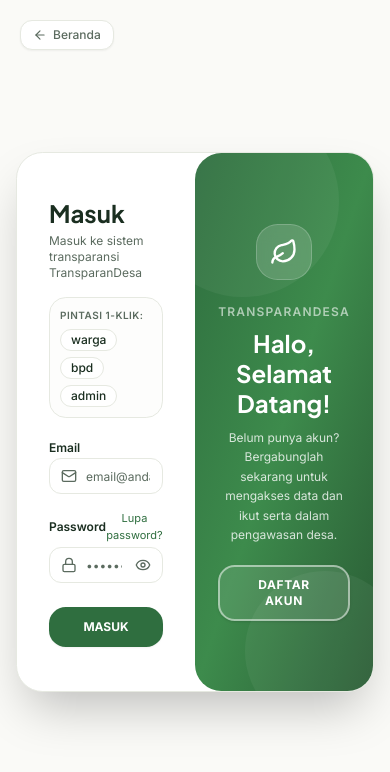
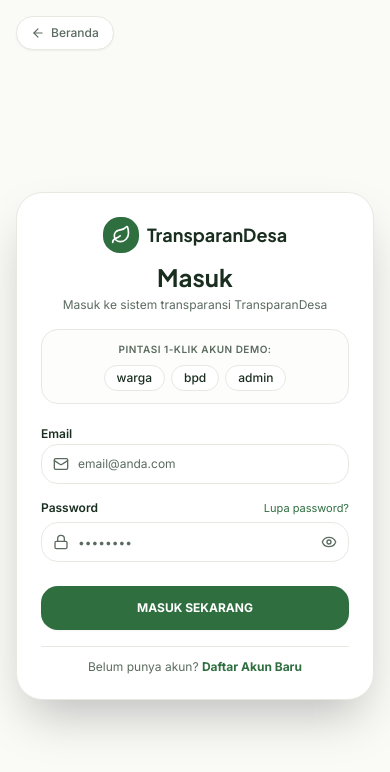
Before and after one commit to Aaihya/TransparanDesa, a Next.js app: page /auth in a window 390 px wide. Shown: the top 772 px of the page. Built offline with nearby package versions, Linux system fonts and the light colour scheme.

Commit message:
fix: make auth/login page fully responsive on mobile devices

```diff
--- a/app/auth/page.tsx
+++ b/app/auth/page.tsx
@@ -29,22 +29,219 @@ export default function AuthPage() {
   }
 
   return (
-    <div className="min-h-dvh bg-surface flex items-center justify-center p-4">
+    <div className="min-h-dvh bg-surface flex items-center justify-center p-4 sm:p-6 relative">
       {/* Back to home */}
       <Link
         href="/"
-        className="absolute top-5 left-5 inline-flex items-center gap-1.5 rounded-lg border border-border bg-card px-3 py-1.5 text-xs font-medium text-muted-foreground hover:text-foreground hover:bg-muted transition-colors shadow-xs z-30"
+        className="absolute top-4 left-4 sm:top-6 sm:left-6 inline-flex items-center gap-1.5 rounded-xl border border-border bg-card px-3.5 py-2 text-xs font-medium text-muted-foreground hover:text-foreground hover:bg-muted transition-colors shadow-xs z-30"
       >
         <ArrowLeft className="size-3.5" />
         Beranda
       </Link>
 
-      {/* Outer Container Card */}
-      <div className="relative w-full max-w-3xl h-[540px] overflow-hidden rounded-3xl border border-border bg-card shadow-2xl">
+      {/* Main Outer Container */}
+      <div className="w-full max-w-md md:max-w-3xl md:h-[540px] rounded-3xl border border-border bg-card shadow-2xl overflow-hidden relative mt-12 md:mt-0">
 
-        {/* ==================== FORM CONTAINERS ==================== */}
+        {/* ==================== MOBILE VIEW (< md) ==================== */}
+        <div className="block md:hidden p-6 sm:p-8 space-y-6">
+          <div className="flex items-center justify-center gap-2 mb-2">
+            <div className="flex size-9 items-center justify-center rounded-xl bg-primary text-primary-foreground">
+              <Leaf className="size-5" />
+            </div>
+            <span className="font-heading font-bold text-foreground text-lg">TransparanDesa</span>
+          </div>
+
+          {!isRegister ? (
+            /* MOBILE LOGIN FORM */
+            <form onSubmit={handleLogin} className="space-y-4">
+              <div className="text-center">
+                <h1 className="font-heading text-2xl font-bold text-foreground">Masuk</h1>
+                <p className="mt-1 text-xs text-muted-foreground">
+                  Masuk ke sistem transparansi TransparanDesa
+                </p>
+              </div>
+
+              {/* Quick demo accounts */}
+              <div className="rounded-xl border border-border bg-muted/40 p-3">
+                <p className="text-[10px] font-semibold uppercase tracking-wider text-muted-foreground mb-2 text-center">
+                  Pintasi 1-Klik Akun Demo:
+                </p>
+                <div className="flex flex-wrap justify-center gap-1.5">
+                  {['warga@demo.id', 'bpd@demo.id', 'admin@demo.id'].map((acc) => (
+                    <button
+                      key={acc}
+                      type="button"
+                      onClick={() => { setEmail(acc); setPassword('demo1234') }}
+                      className="rounded-full border border-border bg-card hover:bg-secondary hover:text-primary px-3 py-1 text-xs font-medium text-foreground transition-colors"
+                    >
+                      {acc.split('@')[0]}
+                    </button>
+                  ))}
+                </div>
+              </div>
+
+              {/* Email Input */}
+              <div className="space-y-1.5">
+                <label className="text-xs font-semibold text-foreground">Email</label>
+                <div className="relative">
+                  <Mail className="absolute left-3 top-1/2 -translate-y-1/2 size-4 text-muted-foreground" />
+                  <input
+                    type="email"
+                    value={email}
+                    onChange={(e) => setEmail(e.target.value)}
+                    placeholder="email@anda.com"
+                    required
+                    className="w-full h-10 rounded-xl border border-input bg-background pl-9 pr-3 text-xs text-foreground placeholder:text-muted-foreground outline-none focus:border-primary focus:ring-2 focus:ring-primary/20"
+                  />
+                </div>
+              </div>
+
+              {/* Password Input */}
+              <div className="space-y-1.5">
+                <div className="flex items-center justify-between">
+                  <label className="text-xs font-semibold text-foreground">Password</label>
+                  <button type="button" className="text-[11px] text-primary hover:underline">Lupa password?</button>
+                </div>
+                <div className="relative">
+                  <Lock className="absolute left-3 top-1/2 -translate-y-1/2 size-4 text-muted-foreground" />
+                  <input
+                    type={showPw ? 'text' : 'password'}
+                    value={password}
+                    onChange={(e) => setPassword(e.target.value)}
+                    placeholder="••••••••"
+                    required
+                    className="w-full h-10 rounded-xl border border-input bg-background pl-9 pr-10 text-xs text-foreground placeholder:text-muted-foreground outline-none focus:border-primary focus:ring-2 focus:ring-primary/20"
+                  />
+                  <button
+                    type="button"
+                    onClick={() => setShowPw(!showPw)}
+                    className="absolute right-3 top-1/2 -translate-y-1/2 text-muted-foreground hover:text-foreground"
+                  >
+                    {showPw ? <EyeOff className="size-4" /> : <Eye className="size-4" />}
+                  </button>
+                </div>
+              </div>
+
+              <button
+                type="submit"
+                className="w-full h-11 rounded-xl bg-primary text-primary-foreground hover:bg-primary/90 font-bold text-xs transition-all shadow-xs mt-2"
+              >
+                MASUK SEKARANG
+              </button>
+
+              <div className="pt-3 border-t border-border text-center text-xs">
+                <span className="text-muted-foreground">Belum punya akun? </span>
+                <button
+                  type="button"
+                  onClick={() => setIsRegister(true)}
+                  className="font-bold text-primary hover:underline"
+                >
+                  Daftar Akun Baru
+                </button>
+              </div>
+            </form>
+          ) : (
+            /* MOBILE REGISTER FORM */
+            <form onSubmit={handleRegister} className="space-y-3.5">
+              <div className="text-center">
+                <h1 className="font-heading text-2xl font-bold text-foreground">Daftar Akun</h1>
+                <p className="mt-1 text-xs text-muted-foreground">
+                  Buat akun untuk ikut mengawasi dana desa
+                </p>
+              </div>
+
+              {/* Nama */}
+              <div className="space-y-1">
+                <label className="text-xs font-semibold text-foreground">Nama Lengkap</label>
+                <div className="relative">
+                  <User className="absolute left-3 top-1/2 -translate-y-1/2 size-4 text-muted-foreground" />
+                  <input
+                    type="text"
+                    value={namaReg}
+                    onChange={(e) => setNamaReg(e.target.value)}
+                    placeholder="Nama Anda"
+                    required
+                    className="w-full h-10 rounded-xl border border-input bg-background pl-9 pr-3 text-xs placeholder:text-muted-foreground outline-none focus:border-primary focus:ring-2 focus:ring-primary/20"
+                  />
+                </div>
+              </div>
+
+              {/* Email */}
+              <div className="space-y-1">
+                <label className="text-xs font-semibold text-foreground">Email</label>
+                <div className="relative">
+                  <Mail className="absolute left-3 top-1/2 -translate-y-1/2 size-4 text-muted-foreground" />
+                  <input
+                    type="email"
+                    value={emailReg}
+                    onChange={(e) => setEmailReg(e.target.value)}
+                    placeholder="email@anda.com"
+                    required
+                    className="w-full h-10 rounded-xl border border-input bg-background pl-9 pr-3 text-xs placeholder:text-muted-foreground outline-none focus:border-primary focus:ring-2 focus:ring-primary/20"
+                  />
+                </div>
+              </div>
+
+              {/* No HP */}
+              <div className="space-y-1">
+                <label className="text-xs font-semibold text-foreground">No. WhatsApp <span className="text-muted-foreground font-normal">(opsional)</span></label>
+                <div className="relative">
+                  <Phone className="absolute left-3 top-1/2 -translate-y-1/2 size-4 text-muted-foreground" />
+                  <input
+                    type="tel"
+                    value={kontakReg}
+                    onChange={(e) => setKontakReg(e.target.value)}
+                    placeholder="0812xxxxxxx"
+                    className="w-full h-10 rounded-xl border border-input bg-background pl-9 pr-3 text-xs placeholder:text-muted-foreground outline-none focus:border-primary focus:ring-2 focus:ring-primary/20"
+                  />
+                </div>
+              </div>
+
+              {/* Password */}
+              <div className="space-y-1">
+                <label className="text-xs font-semibold text-foreground">Password</label>
+                <div className="relative">
+                  <Lock className="absolute left-3 top-1/2 -translate-y-1/2 size-4 text-muted-foreground" />
+                  <input
+                    type={showPw ? 'text' : 'password'}
+                    value={pwReg}
+                    onChange={(e) => setPwReg(e.target.value)}
+                    placeholder="Min. 8 karakter"
+                    required
+                    minLength={8}
+                    className="w-full h-10 rounded-xl border border-input bg-background pl-9 pr-10 text-xs placeholder:text-muted-foreground outline-none focus:border-primary focus:ring-2 focus:ring-primary/20"
+                  />
+                  <button type="button" onClick={() => setShowPw(!showPw)} className="absolute right-3 top-1/2 -translate-y-1/2 text-muted-foreground">
+                    {showPw ? <EyeOff className="size-4" /> : <Eye className="size-4" />}
+                  </button>
+                </div>
+              </div>
+
+              <button
+                type="submit"
+                className="w-full h-11 rounded-xl bg-primary text-primary-foreground hover:bg-primary/90 font-bold text-xs transition-all shadow-xs"
+              >
+                BUAT AKUN SEKARANG
+              </button>
+
+              <div className="pt-3 border-t border-border text-center text-xs">
+                <span className="text-muted-foreground">Sudah punya akun? </span>
+                <button
+                  type="button"
+                  onClick={() => setIsRegister(false)}
+                  className="font-bold text-primary hover:underline"
+                >
+                  Masuk Sekarang
+                </button>
+              </div>
+            </form>
+          )}
+        </div>
+
+        {/* --- DESKTOP VIEW (>= md) --- */}
+        <div className="hidden md:block h-full">
           {/* LOGIN FORM CONTAINER (Fixed Left 50%) */}
-        <div className="absolute top-0 left-0 w-1/2 h-full p-8 flex flex-col justify-center transition-all duration-700 ease-in-out">
+          <div className="absolute top-0 left-0 w-1/2 h-full p-8 flex flex-col justify-center">
             <form onSubmit={handleLogin} className="space-y-4 max-w-sm mx-auto w-full">
               <div>
                 <h1 className="font-heading text-2xl font-bold text-foreground">Masuk</h1>
@@ -124,7 +321,7 @@ export default function AuthPage() {
           </div>
 
           {/* REGISTER FORM CONTAINER (Fixed Right 50%) */}
-        <div className="absolute top-0 right-0 w-1/2 h-full p-8 flex flex-col justify-center transition-all duration-700 ease-in-out">
+          <div className="absolute top-0 right-0 w-1/2 h-full p-8 flex flex-col justify-center">
             <form onSubmit={handleRegister} className="space-y-3 max-w-sm mx-auto w-full">
               <div>
                 <h1 className="font-heading text-2xl font-bold text-foreground">Daftar Akun</h1>
@@ -144,7 +341,7 @@ export default function AuthPage() {
                     onChange={(e) => setNamaReg(e.target.value)}
                     placeholder="Nama Anda"
                     required
-                  className="w-full h-9 rounded-lg border border-input bg-background pl-9 pr-3 text-xs placeholder:text-muted-foreground focus-visible:border-ring focus-visible:ring-3 focus-visible:ring-ring/50 outline-none transition-colors"
+                    className="w-full h-9 rounded-lg border border-input bg-background pl-9 pr-3 text-xs placeholder:text-muted-foreground outline-none transition-colors"
                   />
                 </div>
               </div>
@@ -160,7 +357,7 @@ export default function AuthPage() {
                     onChange={(e) => setEmailReg(e.target.value)}
                     placeholder="email@anda.com"
                     required
-                  className="w-full h-9 rounded-lg border border-input bg-background pl-9 pr-3 text-xs placeholder:text-muted-foreground focus-visible:border-ring focus-visible:ring-3 focus-visible:ring-ring/50 outline-none transition-colors"
+                    className="w-full h-9 rounded-lg border border-input bg-background pl-9 pr-3 text-xs placeholder:text-muted-foreground outline-none transition-colors"
                   />
                 </div>
               </div>
@@ -175,7 +372,7 @@ export default function AuthPage() {
                     value={kontakReg}
                     onChange={(e) => setKontakReg(e.target.value)}
                     placeholder="0812xxxxxxx"
-                  className="w-full h-9 rounded-lg border border-input bg-background pl-9 pr-3 text-xs placeholder:text-muted-foreground focus-visible:border-ring focus-visible:ring-3 focus-visible:ring-ring/50 outline-none transition-colors"
+                    className="w-full h-9 rounded-lg border border-input bg-background pl-9 pr-3 text-xs placeholder:text-muted-foreground outline-none transition-colors"
                   />
                 </div>
               </div>
@@ -192,7 +389,7 @@ export default function AuthPage() {
                     placeholder="Min. 8 karakter"
                     required
                     minLength={8}
-                  className="w-full h-9 rounded-lg border border-input bg-background pl-9 pr-10 text-xs placeholder:text-muted-foreground focus-visible:border-ring focus-visible:ring-3 focus-visible:ring-ring/50 outline-none transition-colors"
+                    className="w-full h-9 rounded-lg border border-input bg-background pl-9 pr-10 text-xs placeholder:text-muted-foreground outline-none transition-colors"
                   />
                   <button type="button" onClick={() => setShowPw(!showPw)} className="absolute right-3 top-1/2 -translate-y-1/2 text-muted-foreground">
                     {showPw ? <EyeOff className="size-4" /> : <Eye className="size-4" />}
@@ -209,8 +406,7 @@ export default function AuthPage() {
             </form>
           </div>
 
-
-        {/* ==================== SLIDING OVERLAY PANEL ==================== */}
+          {/* SLIDING OVERLAY PANEL (DESKTOP ONLY) */}
           <div
             className={`absolute top-0 left-0 w-1/2 h-full z-20 transition-transform duration-700 ease-in-out overflow-hidden
               bg-gradient-to-br from-primary via-[#3d8b4c] to-[#2a5c35] text-primary-foreground p-8 flex flex-col items-center justify-center text-center
@@ -267,6 +463,7 @@ export default function AuthPage() {
               </div>
             )}
           </div>
+        </div>
 
       </div>
     </div>
```
Lines whose indentation alone changed are shown as unchanged.
